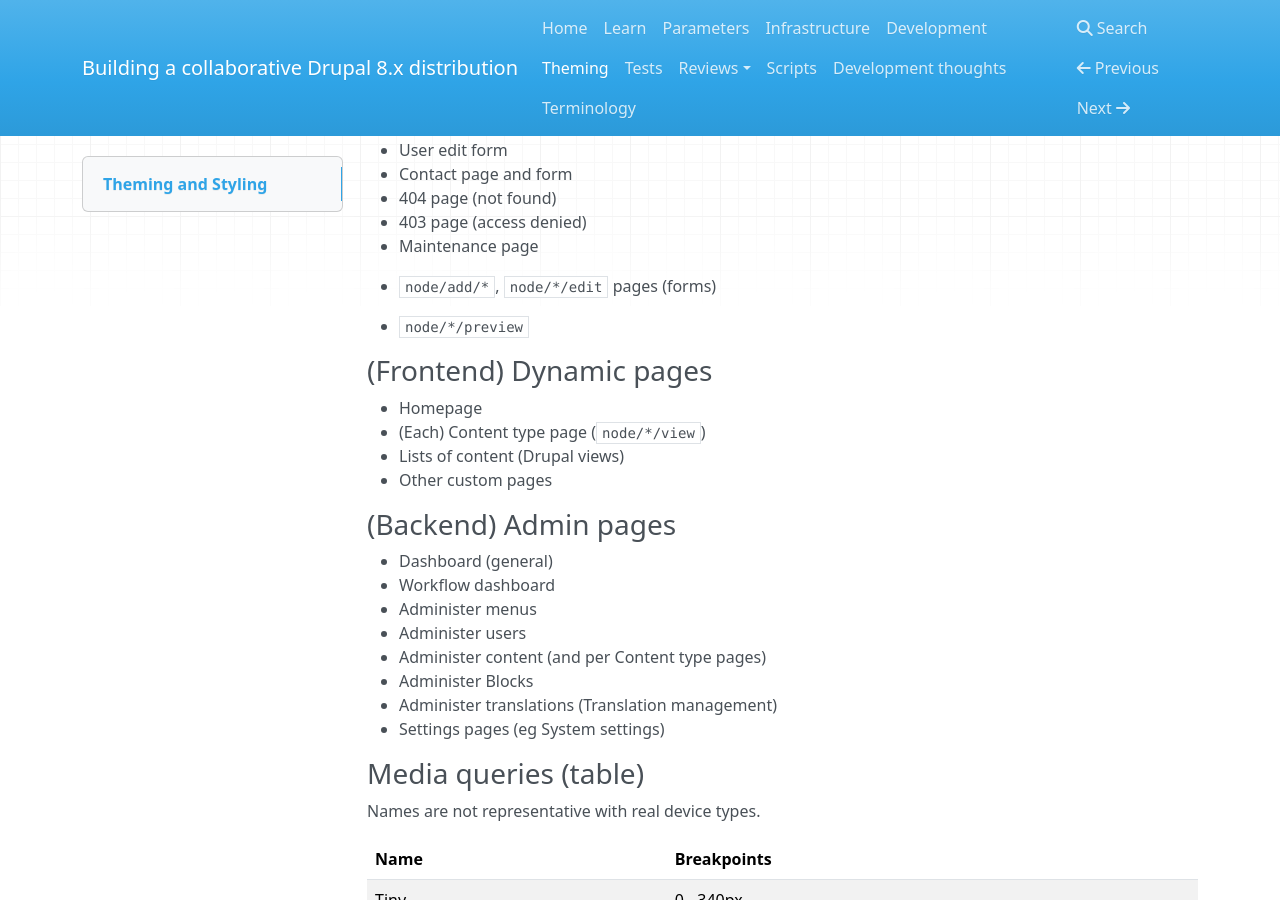
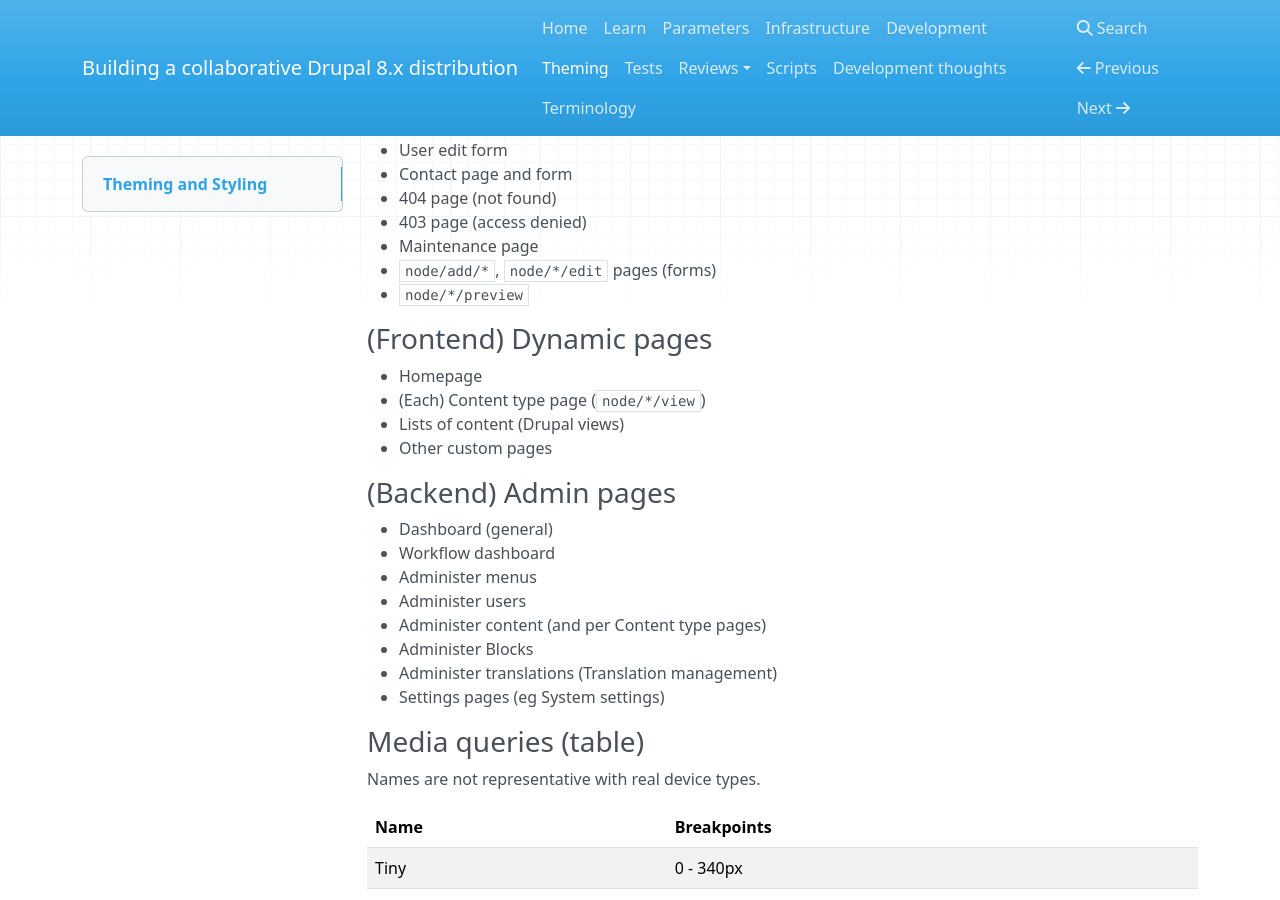
Before and after one commit to dropdog/docs, an MkDocs documentation site: the page built from docs/theming.md, in a window 1280 px wide and 900 px high, scrolled down 1982 px. Built offline with MkDocs 1.6.1, drawn with Linux system fonts in a browser that asks for light colours; nearby versions of some CDN libraries; old or Windows-style settings are respelled for this version of MkDocs.

````diff
--- a/docs/theming.md
+++ b/docs/theming.md
@@ -87,9 +87,8 @@ In case of Drupal some common **Static pages** are:
 - 404 page (not found)
 - 403 page (access denied)
 - Maintenance page
-
-- ```node/add/*```, ```node/*/edit``` pages (forms)
-- ```node/*/preview```
+- `node/add/*`, `node/*/edit` pages (forms)
+- `node/*/preview`
 
 ### (Frontend) Dynamic pages
 
````
